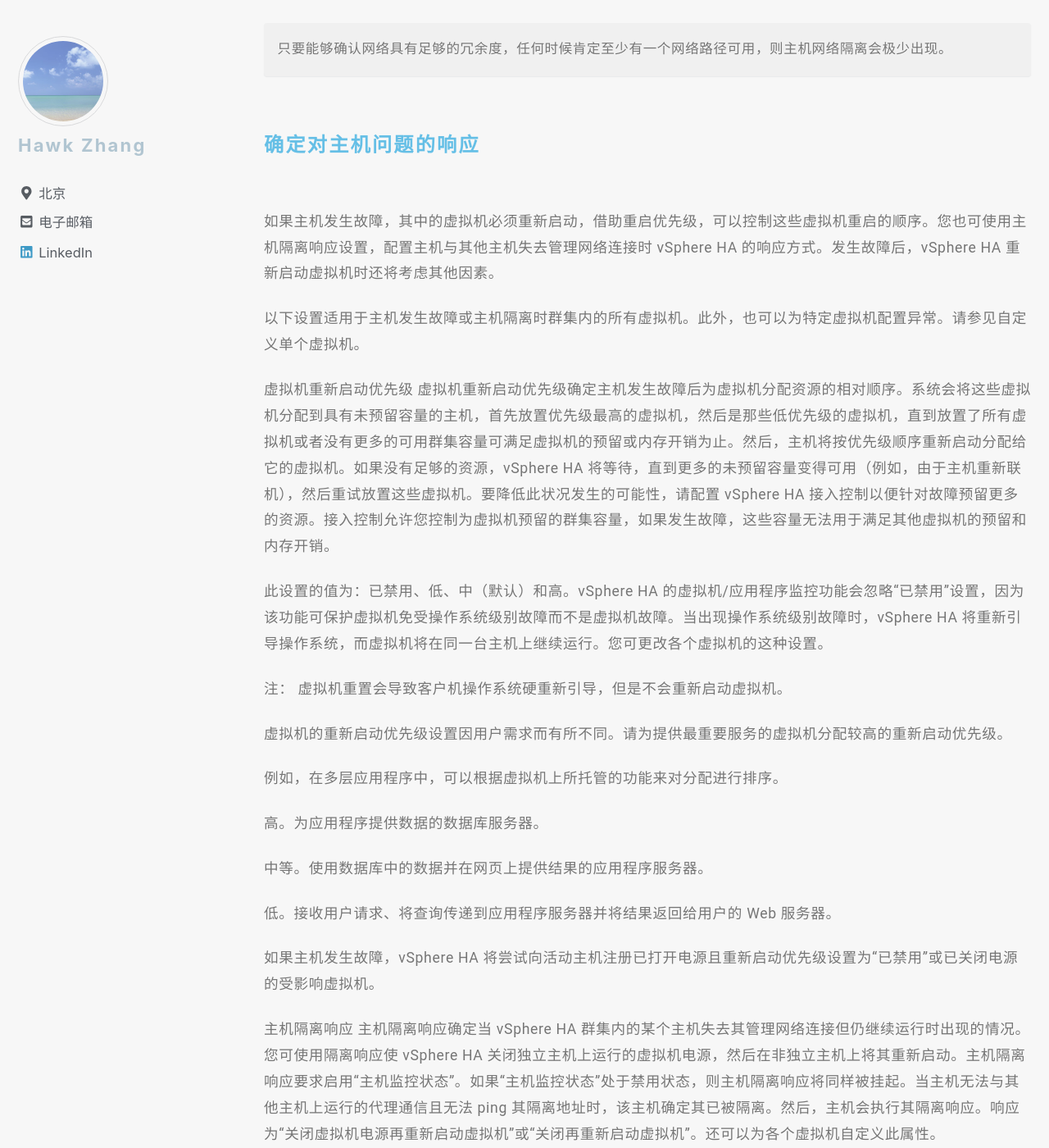
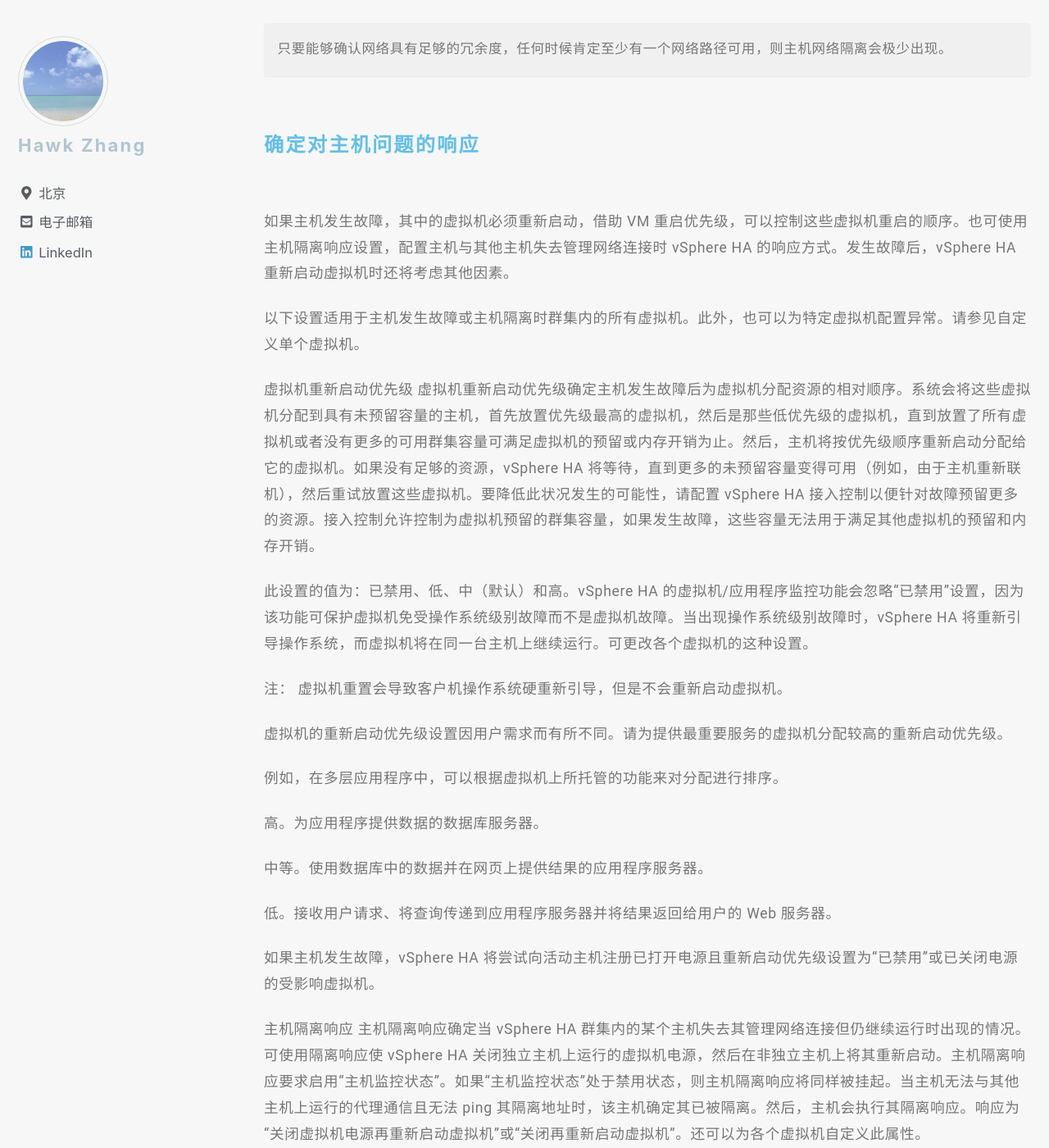
Before and after one commit to narru888/linotes_note, a Jekyll site: the page built from _posts/virtualizaion/2018-04-01-vsphere.ha.md, in a window 1280 px wide and 1400 px high, scrolled down 8093 px. Shown: the whole window at 82% size. Built offline with Jekyll 4.4.1, drawn with Linux system fonts in a browser that asks for light colours; nearby versions of some CDN libraries; a script that is not in the unit is left out.

Commit message:
update on 2018-11-29 13:35:01 CST

```diff
--- a/_posts/virtualizaion/2018-04-01-vsphere.ha.md
+++ b/_posts/virtualizaion/2018-04-01-vsphere.ha.md
@@ -242,14 +242,14 @@
 
 #### 确定对主机问题的响应
 
-如果主机发生故障，其中的虚拟机必须重新启动，借助重启优先级，可以控制这些虚拟机重启的顺序。您也可使用主机隔离响应设置，配置主机与其他主机失去管理网络连接时 vSphere HA 的响应方式。发生故障后，vSphere HA 重新启动虚拟机时还将考虑其他因素。
+如果主机发生故障，其中的虚拟机必须重新启动，借助 VM 重启优先级，可以控制这些虚拟机重启的顺序。也可使用主机隔离响应设置，配置主机与其他主机失去管理网络连接时 vSphere HA 的响应方式。发生故障后，vSphere HA 重新启动虚拟机时还将考虑其他因素。
 
 以下设置适用于主机发生故障或主机隔离时群集内的所有虚拟机。此外，也可以为特定虚拟机配置异常。请参见自定义单个虚拟机。
 
 虚拟机重新启动优先级
-虚拟机重新启动优先级确定主机发生故障后为虚拟机分配资源的相对顺序。系统会将这些虚拟机分配到具有未预留容量的主机，首先放置优先级最高的虚拟机，然后是那些低优先级的虚拟机，直到放置了所有虚拟机或者没有更多的可用群集容量可满足虚拟机的预留或内存开销为止。然后，主机将按优先级顺序重新启动分配给它的虚拟机。如果没有足够的资源，vSphere HA 将等待，直到更多的未预留容量变得可用（例如，由于主机重新联机），然后重试放置这些虚拟机。要降低此状况发生的可能性，请配置 vSphere HA 接入控制以便针对故障预留更多的资源。接入控制允许您控制为虚拟机预留的群集容量，如果发生故障，这些容量无法用于满足其他虚拟机的预留和内存开销。
+虚拟机重新启动优先级确定主机发生故障后为虚拟机分配资源的相对顺序。系统会将这些虚拟机分配到具有未预留容量的主机，首先放置优先级最高的虚拟机，然后是那些低优先级的虚拟机，直到放置了所有虚拟机或者没有更多的可用群集容量可满足虚拟机的预留或内存开销为止。然后，主机将按优先级顺序重新启动分配给它的虚拟机。如果没有足够的资源，vSphere HA 将等待，直到更多的未预留容量变得可用（例如，由于主机重新联机），然后重试放置这些虚拟机。要降低此状况发生的可能性，请配置 vSphere HA 接入控制以便针对故障预留更多的资源。接入控制允许控制为虚拟机预留的群集容量，如果发生故障，这些容量无法用于满足其他虚拟机的预留和内存开销。
 
-此设置的值为：已禁用、低、中（默认）和高。vSphere HA 的虚拟机/应用程序监控功能会忽略“已禁用”设置，因为该功能可保护虚拟机免受操作系统级别故障而不是虚拟机故障。当出现操作系统级别故障时，vSphere HA 将重新引导操作系统，而虚拟机将在同一台主机上继续运行。您可更改各个虚拟机的这种设置。
+此设置的值为：已禁用、低、中（默认）和高。vSphere HA 的虚拟机/应用程序监控功能会忽略“已禁用”设置，因为该功能可保护虚拟机免受操作系统级别故障而不是虚拟机故障。当出现操作系统级别故障时，vSphere HA 将重新引导操作系统，而虚拟机将在同一台主机上继续运行。可更改各个虚拟机的这种设置。
 
 注：
 虚拟机重置会导致客户机操作系统硬重新引导，但是不会重新启动虚拟机。
@@ -267,7 +267,7 @@
 如果主机发生故障，vSphere HA 将尝试向活动主机注册已打开电源且重新启动优先级设置为“已禁用”或已关闭电源的受影响虚拟机。
 
 主机隔离响应
-主机隔离响应确定当 vSphere HA 群集内的某个主机失去其管理网络连接但仍继续运行时出现的情况。您可使用隔离响应使 vSphere HA 关闭独立主机上运行的虚拟机电源，然后在非独立主机上将其重新启动。主机隔离响应要求启用“主机监控状态”。如果“主机监控状态”处于禁用状态，则主机隔离响应将同样被挂起。当主机无法与其他主机上运行的代理通信且无法 ping 其隔离地址时，该主机确定其已被隔离。然后，主机会执行其隔离响应。响应为“关闭虚拟机电源再重新启动虚拟机”或“关闭再重新启动虚拟机”。还可以为各个虚拟机自定义此属性。
+主机隔离响应确定当 vSphere HA 群集内的某个主机失去其管理网络连接但仍继续运行时出现的情况。可使用隔离响应使 vSphere HA 关闭独立主机上运行的虚拟机电源，然后在非独立主机上将其重新启动。主机隔离响应要求启用“主机监控状态”。如果“主机监控状态”处于禁用状态，则主机隔离响应将同样被挂起。当主机无法与其他主机上运行的代理通信且无法 ping 其隔离地址时，该主机确定其已被隔离。然后，主机会执行其隔离响应。响应为“关闭虚拟机电源再重新启动虚拟机”或“关闭再重新启动虚拟机”。还可以为各个虚拟机自定义此属性。
 
 注：
 如果虚拟机的重新启动优先级设置为“已禁用”，则不会做出任何主机隔离响应。
```
